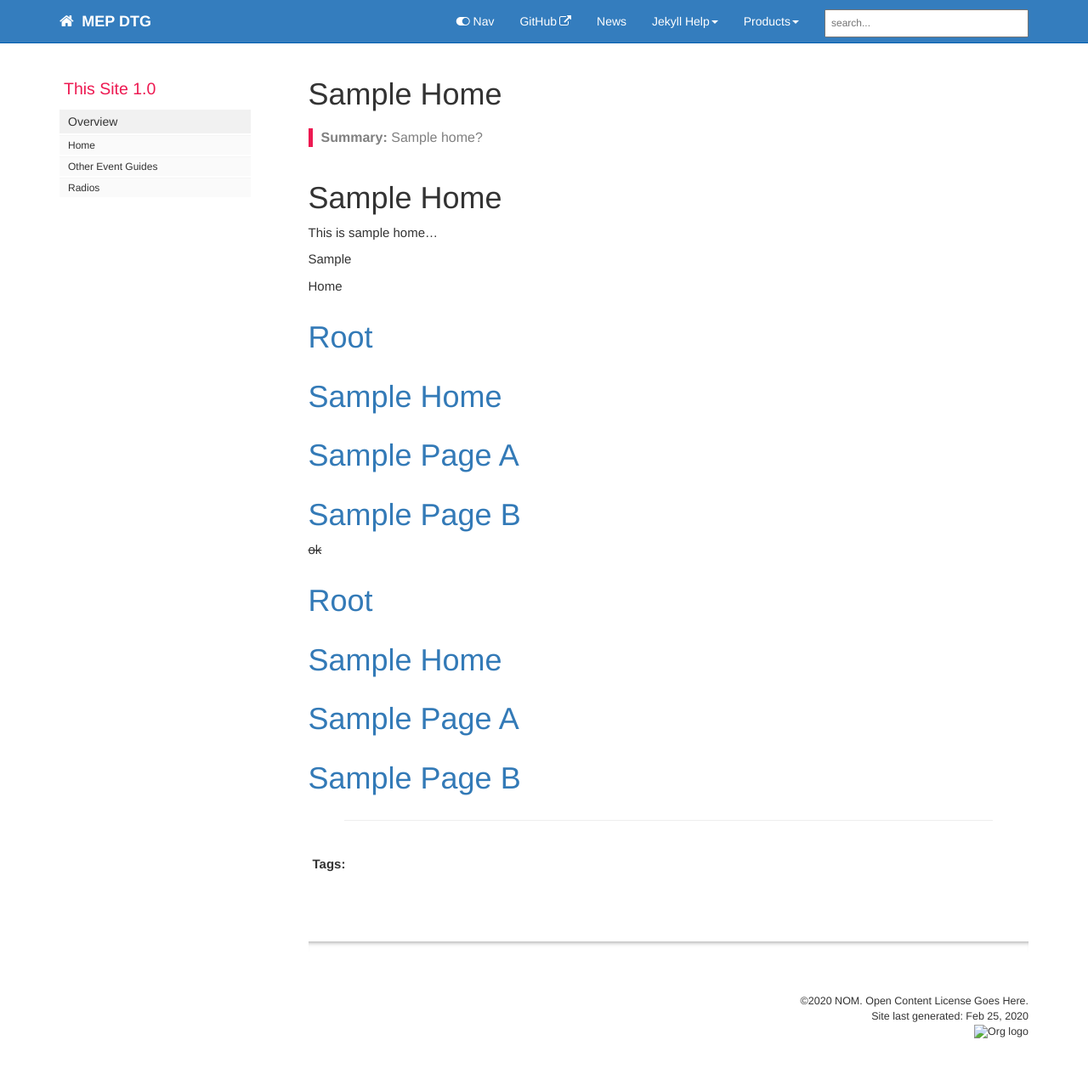
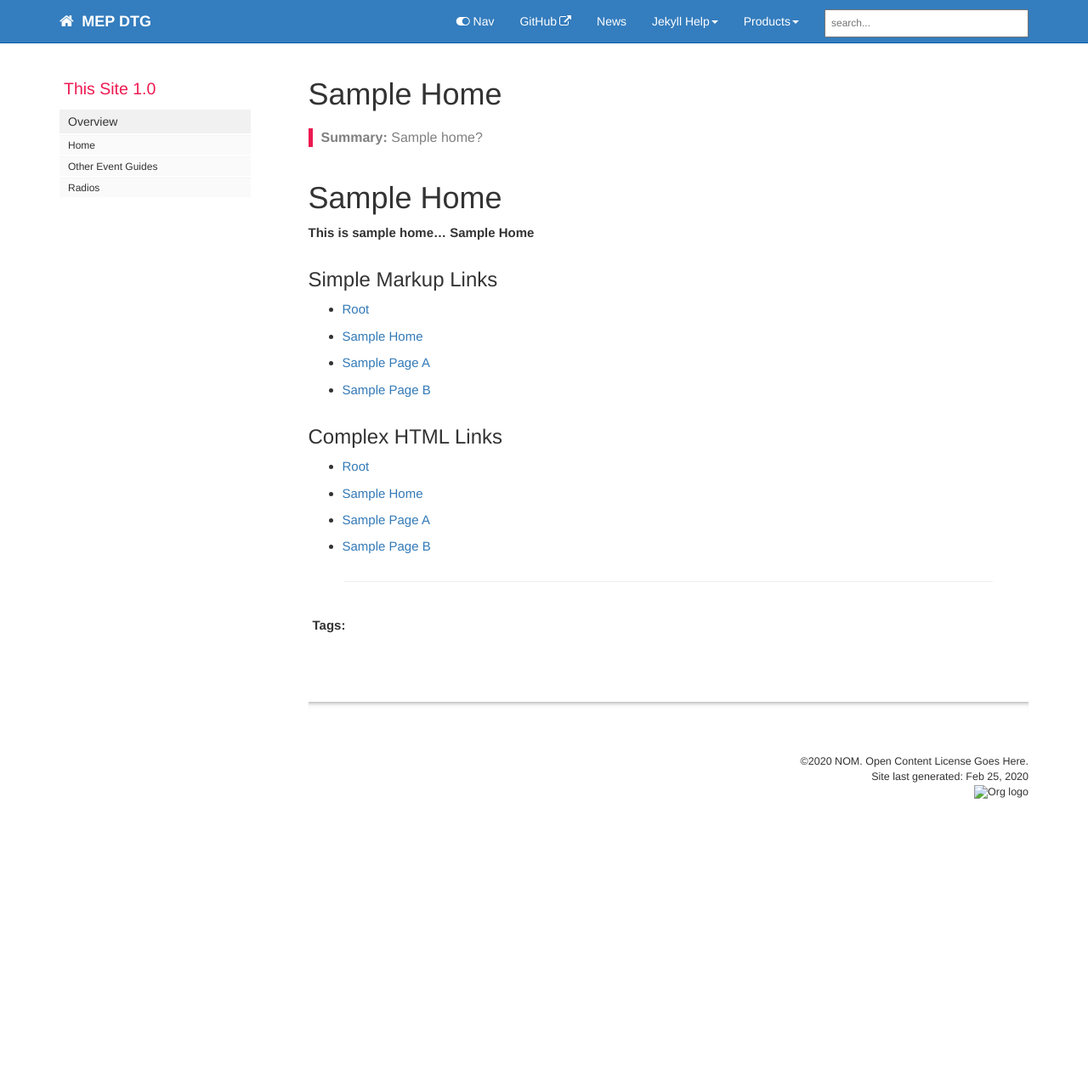
Before and after one commit to raster/nom, a Jekyll site: the page built from samples/index.md, in a window 1280 px wide. Shown: the whole page at 85% size. Built offline with Jekyll 4.4.1, drawn with Linux system fonts in a browser that asks for light colours; nearby versions of some CDN libraries; library files that are not in the unit come from our copies; comment, search, counter and statistics services are not loaded; after the commit the page ends 1002 px from its top, so only the background shows below that.

Commit message:
Update index.md

```diff
--- a/samples/index.md
+++ b/samples/index.md
@@ -9,27 +9,25 @@
 
 # Sample Home
 
-This is sample home...
+__This is sample home... Sample Home__
 
-Sample
 
-Home
+## Simple Markup Links
 
-# [Root](../index.html)
-# [Sample Home](index.html)
-# [Sample Page A](page-a.html)
-# [Sample Page B](page-b.html)
+* [Root](../index.html)
+* [Sample Home](index.html)
+* [Sample Page A](page-a.html)
+* [Sample Page B](page-b.html)
 
-~~ok~~
 
-# <a href="{{ 'index.html' | relative_url }}">Root</a>
-# <a href="{{ 'samples/index.html' | relative_url }}">Sample Home</a>
-# <a href="{{ 'samples/page-a.html' | relative_url }}">Sample Page A</a>
-# <a href="{{ 'samples/page-b.html' | relative_url }}">Sample Page B</a>
+## Complex HTML Links
+
+* <a href="{{ 'index.html' | relative_url }}">Root</a>
+* <a href="{{ 'samples/index.html' | relative_url }}">Sample Home</a>
+* <a href="{{ 'samples/page-a.html' | relative_url }}">Sample Page A</a>
+* <a href="{{ 'samples/page-b.html' | relative_url }}">Sample Page B</a>
 
 
 ---
 
-
-
 {% include links.html %}
```
